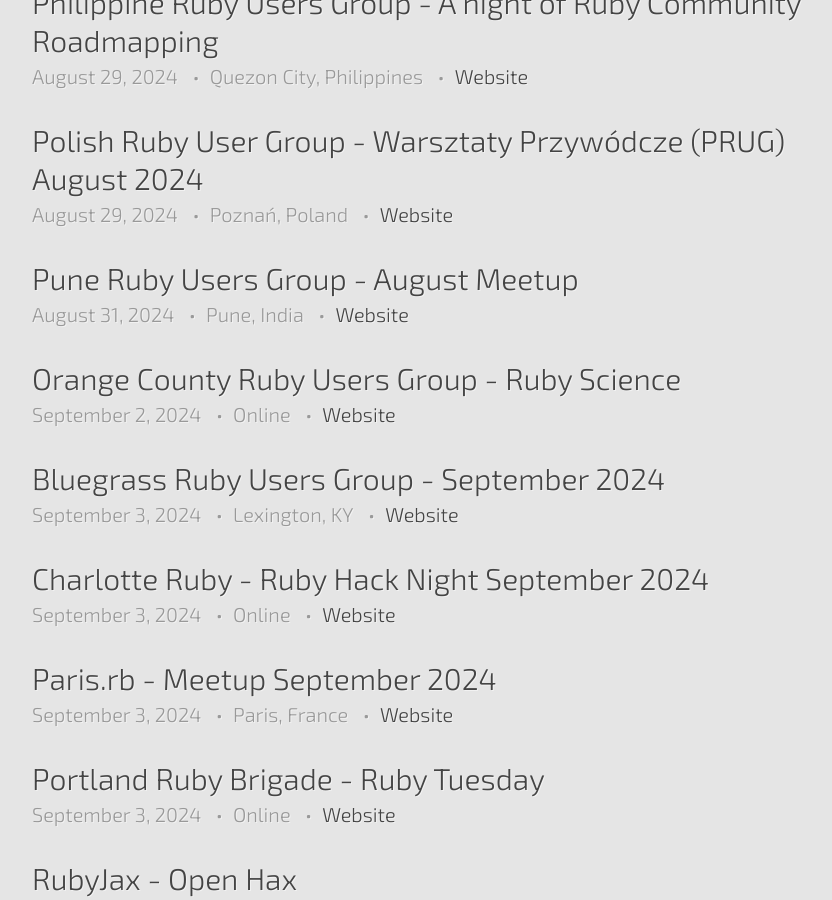
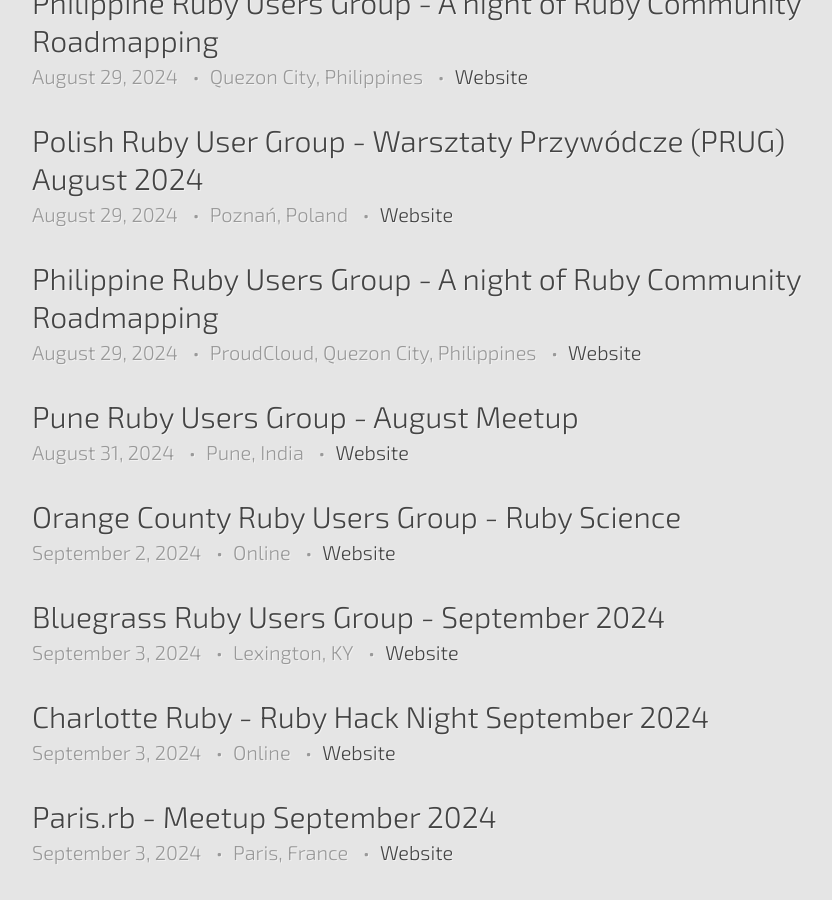
Before and after one commit to ruby-conferences/ruby-conferences.github.io, a Jekyll site: the page built from meetups/index.html, in a window 1280 px wide and 900 px high, scrolled down 1178 px. Shown: the whole window, without its empty margins (208-1040 px from the left). Built offline with Jekyll 4.4.1, drawn with Linux system fonts in a browser that asks for light colours.

Commit message:
add next phrug meetup

```diff
--- a/_data/meetups.yml
+++ b/_data/meetups.yml
@@ -2311,3 +2311,10 @@
   start_time: 20:30:00 EST
   end_time: 22:00:00 EST
   url: https://www.meetup.com/phillyrb/events/nnlgbtyhccbsb
+
+- name: Philippine Ruby Users Group - A night of Ruby Community Roadmapping
+  location: ProudCloud, Quezon City, Philippines
+  date: 2024-08-29
+  start_time: 18:00:00 HKT
+  end_time: 20:00:00 HKT
+  url: https://www.meetup.com/ruby-phil/events/302886229/
```
